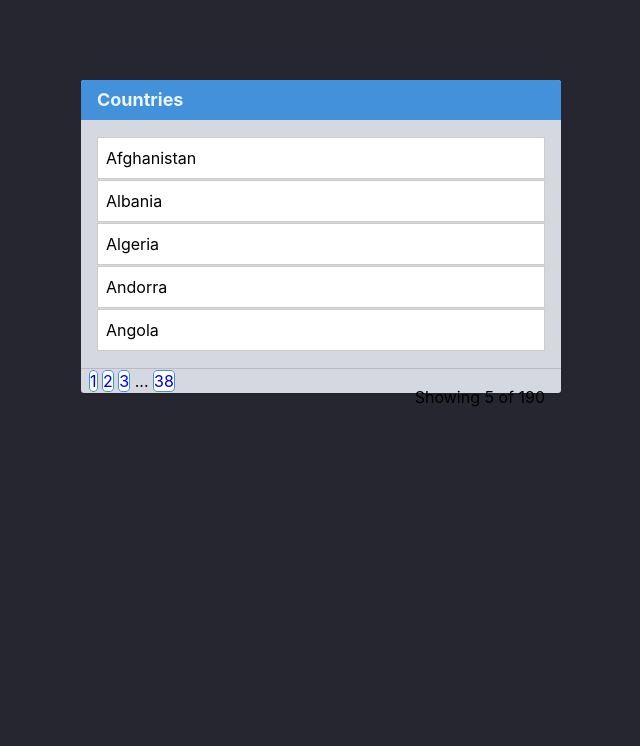
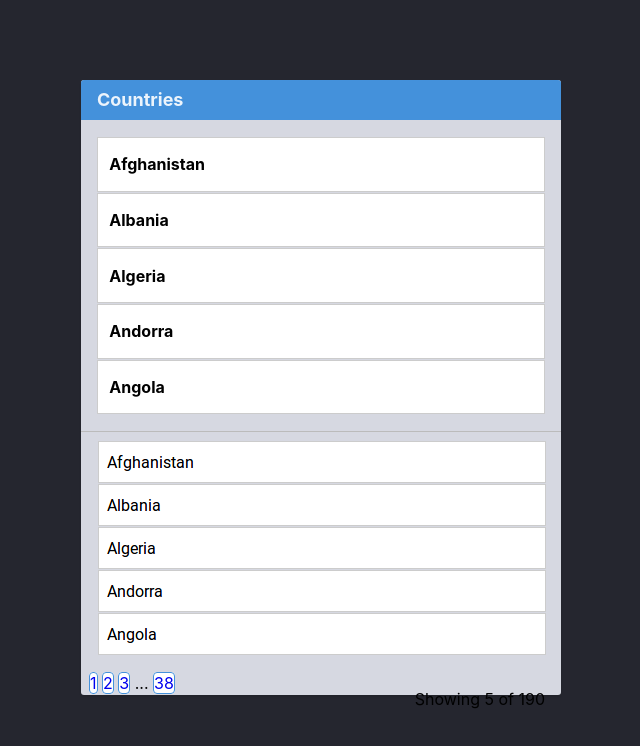
Before and after one commit to MariamZiade/HTML-CSS-Git-Exercise-Tripoli, a website: page week-1/7-css-box/index.html in a window 1280 px wide. Shown: the whole page, without its empty margins (319-959 px from the left). Drawn offline with Linux system fonts and the light colour scheme.

Commit message:
completed -7-css-box exercise

```diff
--- a/week-1/7-css-box/index.html
+++ b/week-1/7-css-box/index.html
@@ -22,6 +22,7 @@
         <li class="country">Angola</li>
       </ul>
       <div class="pages">
+        <img src="/images/7/countries.png" />
         <a href="#" class="pages__page">1</a>
         <a href="#" class="pages__page">2</a>
         <a href="#" class="pages__page">3</a>
--- a/week-1/7-css-box/styles.css
+++ b/week-1/7-css-box/styles.css
@@ -3,4 +3,14 @@
   border: 1px solid #4491db;
   border-radius: 4px;
   background: #fff;
+  padding: 0.5 mm;
 }
+
+.countries {
+  font-weight: bold;
+  line-height: 30px;
+}
+
+.country {
+  padding: 3mm;
+}
```
